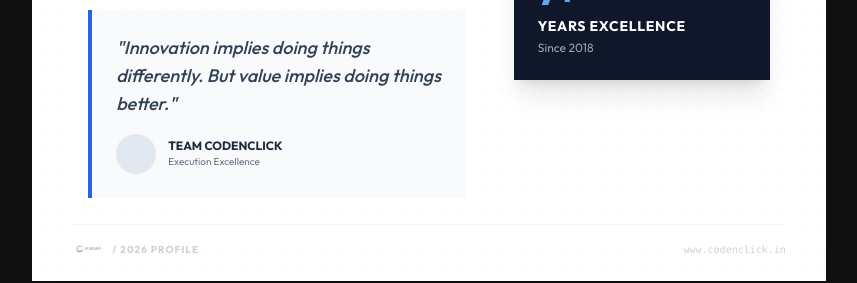
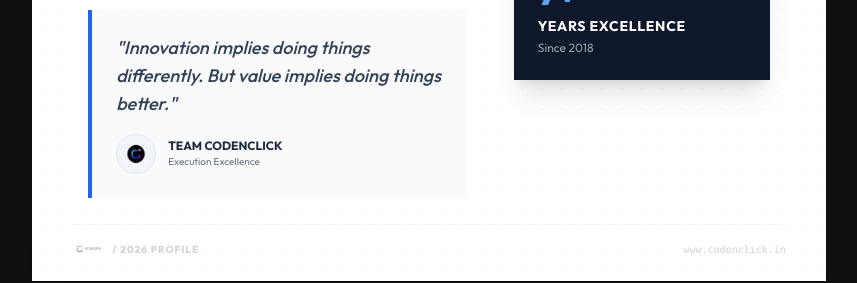
Before and after one commit to codenclick-technologies/Code-n-click-Technologies, a React (Vite) app in the folder client/: page /company-brochure in a window 1280 px wide. Shown: the part 2060-2343 px from the top of the page, without its empty margins (211-1068 px from the left). Built offline with nearby package versions, Linux system fonts and the light colour scheme; no server answers; a web font is replaced by a local one.

Commit message:
style: replace placeholder with company logo in brochure and pricing pages

```diff
--- a/client/src/pages/Brochure.jsx
+++ b/client/src/pages/Brochure.jsx
@@ -190,12 +190,14 @@
                             "Innovation implies doing things differently. But value implies doing things better."
                          </p>
                          <div className="mt-4 flex items-center gap-3">
-                            <div className="h-10 w-10 bg-slate-200 rounded-full"></div>
-                            <div>
-                               <div className="text-xs font-bold uppercase">Team Codenclick</div>
-                               <div className="text-[10px] text-gray-500">Execution Excellence</div>
-                            </div>
-                         </div>
+                             <div className="h-10 w-10 bg-slate-100 rounded-full overflow-hidden border border-slate-200 flex items-center justify-center p-1">
+                                <img src="/faviconimage.png" alt="Company Logo" className="w-full h-full object-contain" />
+                             </div>
+                             <div>
+                                <div className="text-xs font-bold uppercase">Team Codenclick</div>
+                                <div className="text-[10px] text-gray-500">Execution Excellence</div>
+                             </div>
+                          </div>
                       </div>
                    </div>
 
--- a/client/src/pages/Pricing.jsx
+++ b/client/src/pages/Pricing.jsx
@@ -278,7 +278,9 @@
                                         "90% of our clients who started with WordPress eventually migrated to Custom to save on hosting costs and improve Google rankings."
                                     </p>
                                     <div className="flex items-center gap-4 mb-8">
-                                        <div className="w-12 h-12 rounded-full bg-gradient-to-tr from-blue-500 to-cyan-500 flex items-center justify-center font-bold">CC</div>
+                                        <div className="w-12 h-12 rounded-full bg-white/10 border border-white/20 flex items-center justify-center p-2 overflow-hidden">
+                                            <img src="/faviconimage.png" alt="Codenclick" className="w-full h-full object-contain" />
+                                        </div>
                                         <div>
                                             <p className="font-bold">Team Codenclick</p>
                                             <p className="text-xs text-gray-500">Growth Specialists</p>
```
